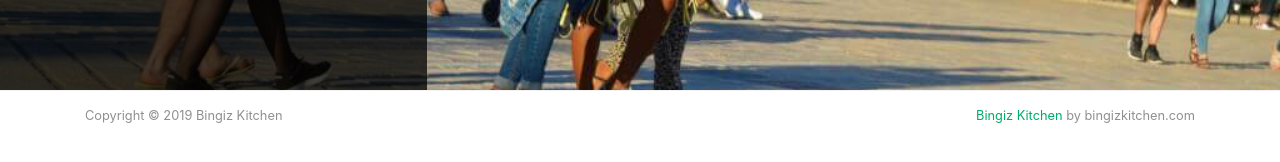
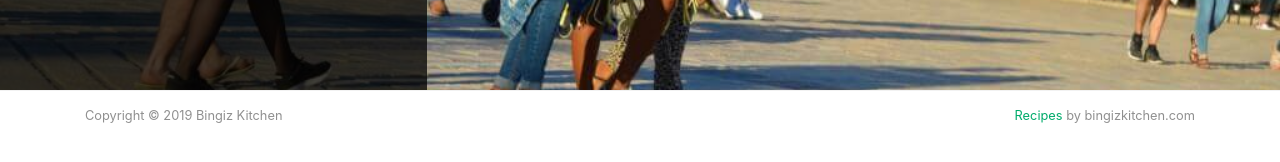
Before and after one commit to iBingi/bkrecipes, a Jekyll site: the page built from index.html, in a window 1280 px wide and 1373 px high. Shown: the part 1173-1335 px from the top of the window. Built offline with Jekyll 4.4.1, drawn with Linux system fonts in a browser that asks for light colours; nearby versions of some CDN libraries; library files that are not in the unit come from our copies; the list of posts is cut into pages by our own code; comment, search, counter and statistics services are not loaded.

Commit message:
Update default.html

```diff
--- a/_layouts/default.html
+++ b/_layouts/default.html
@@ -170,7 +170,7 @@ ga('send', 'pageview');
                  Copyright © {{ site.time | date: "%Y" }} {{ site.name }}
             </div>
             <div class="col-md-6 col-sm-6 text-center text-lg-right">
-                <a target="_blank" href="https://www.wowthemes.net/mediumish-free-jekyll-template/">Bingiz Kitchen</a> by bingizkitchen.com
+                <a target="_blank" href="">Recipes</a> by bingizkitchen.com
             </div>
         </div>
     </div>
```
